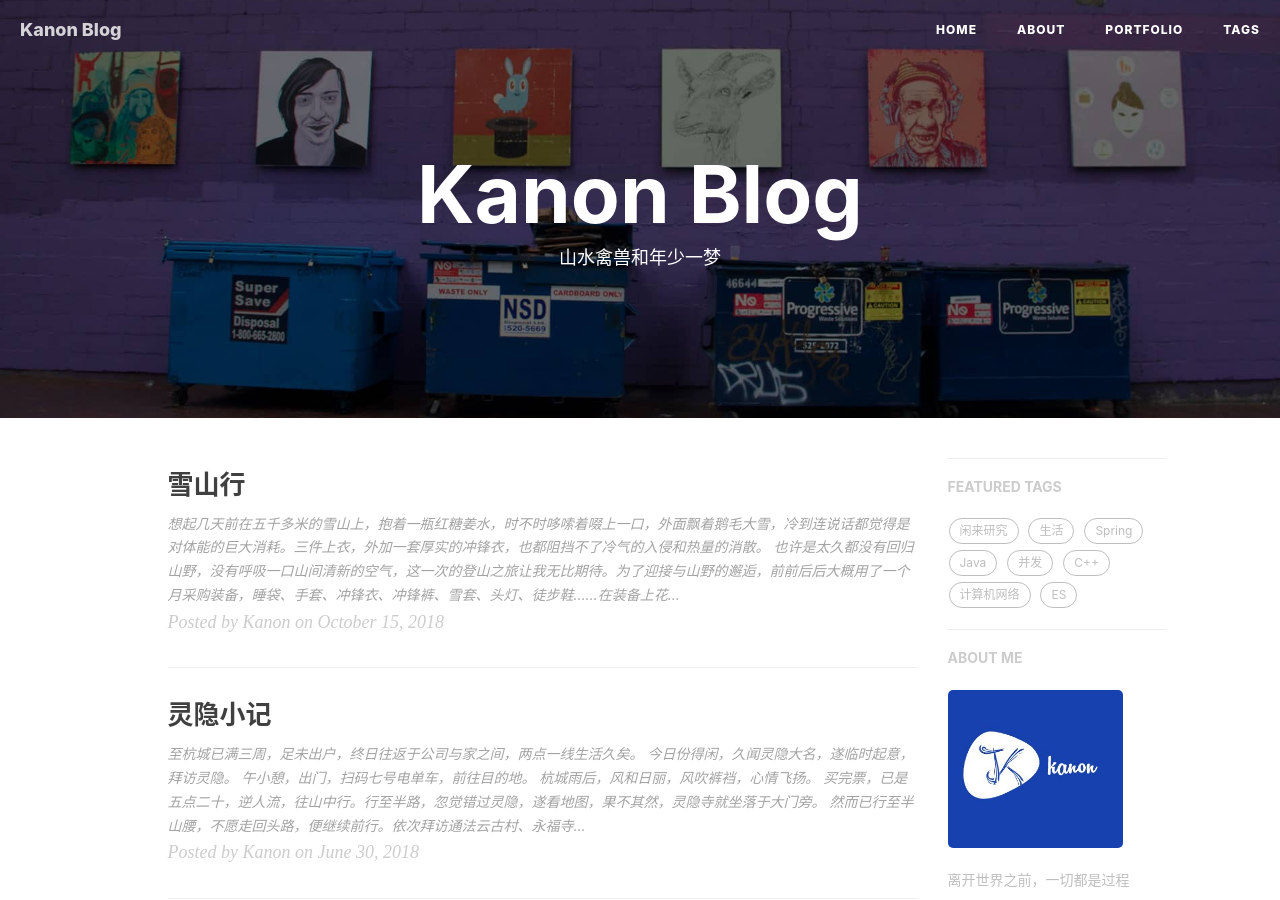
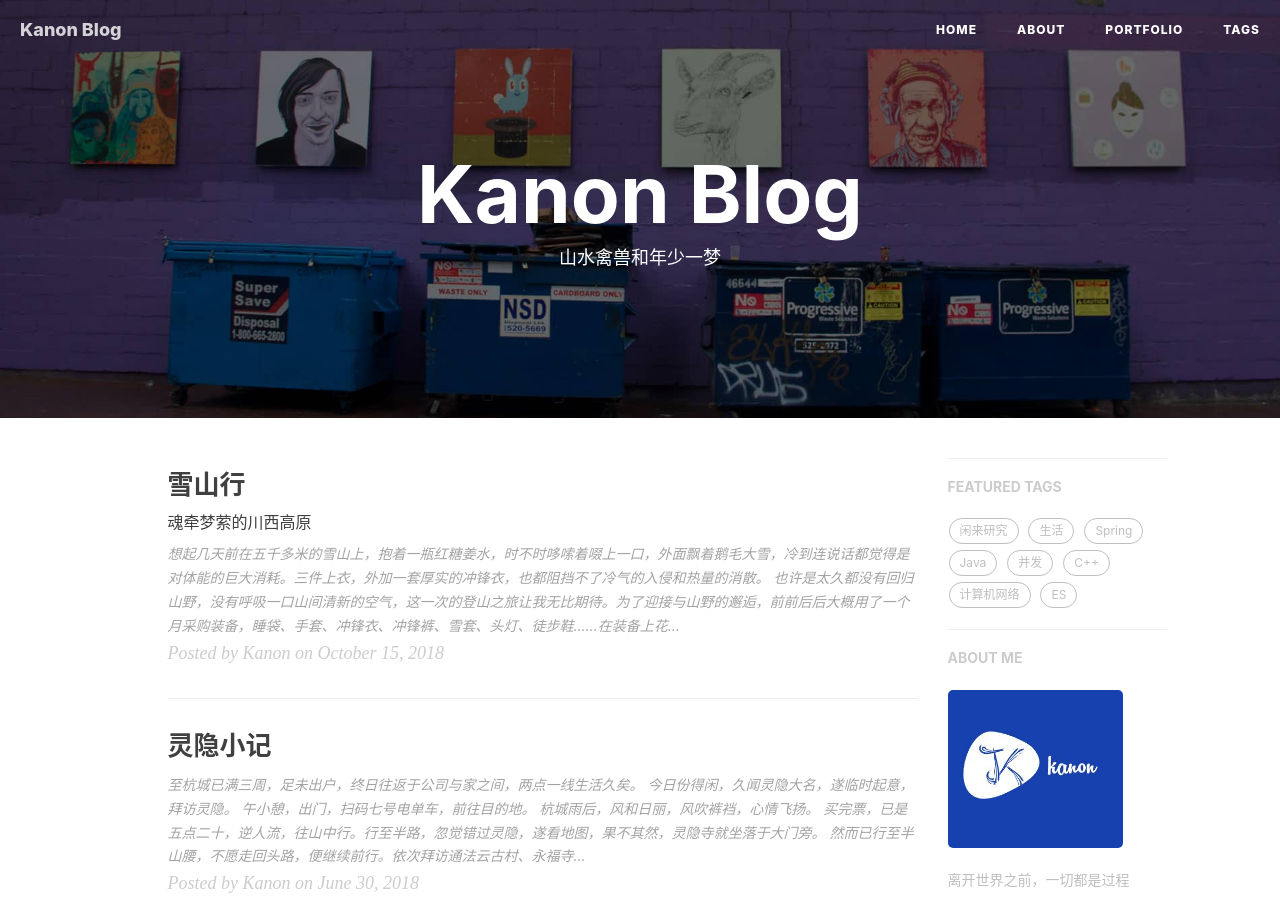
Before and after one commit to kanonjz/kanonjz.github.io, a Jekyll site: the page built from index.html, in a window 1280 px wide and 900 px high. Built offline with Jekyll 4.4.1, drawn with Linux system fonts in a browser that asks for light colours; nearby versions of some CDN libraries; the list of posts is cut into pages by our own code; comment, search, counter and statistics services are not loaded.

Commit message:
Update 2018-08-15-snow-mountain-hiking.md

```diff
--- a/_posts/2018-08-15-snow-mountain-hiking.md
+++ b/_posts/2018-08-15-snow-mountain-hiking.md
@@ -1,7 +1,7 @@
 ---
 layout:     post
 title: "雪山行"
-subtitle:   ""
+subtitle:   "魂牵梦萦的川西高原"
 date:       2018-10-15
 author:     "Kanon"
 header-img: "https://images.pexels.com/photos/869258/pexels-photo-869258.jpeg?auto=compress&cs=tinysrgb&dpr=2&h=750&w=1260"
```
